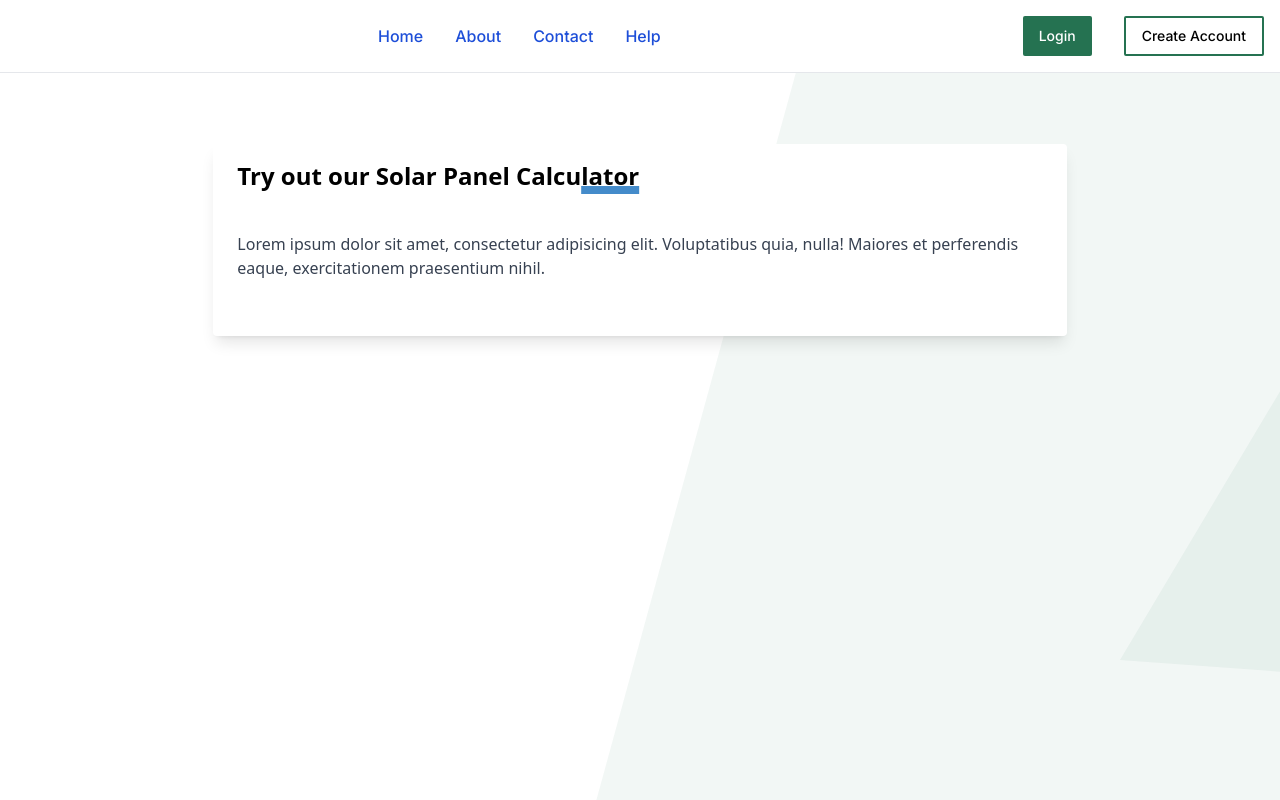
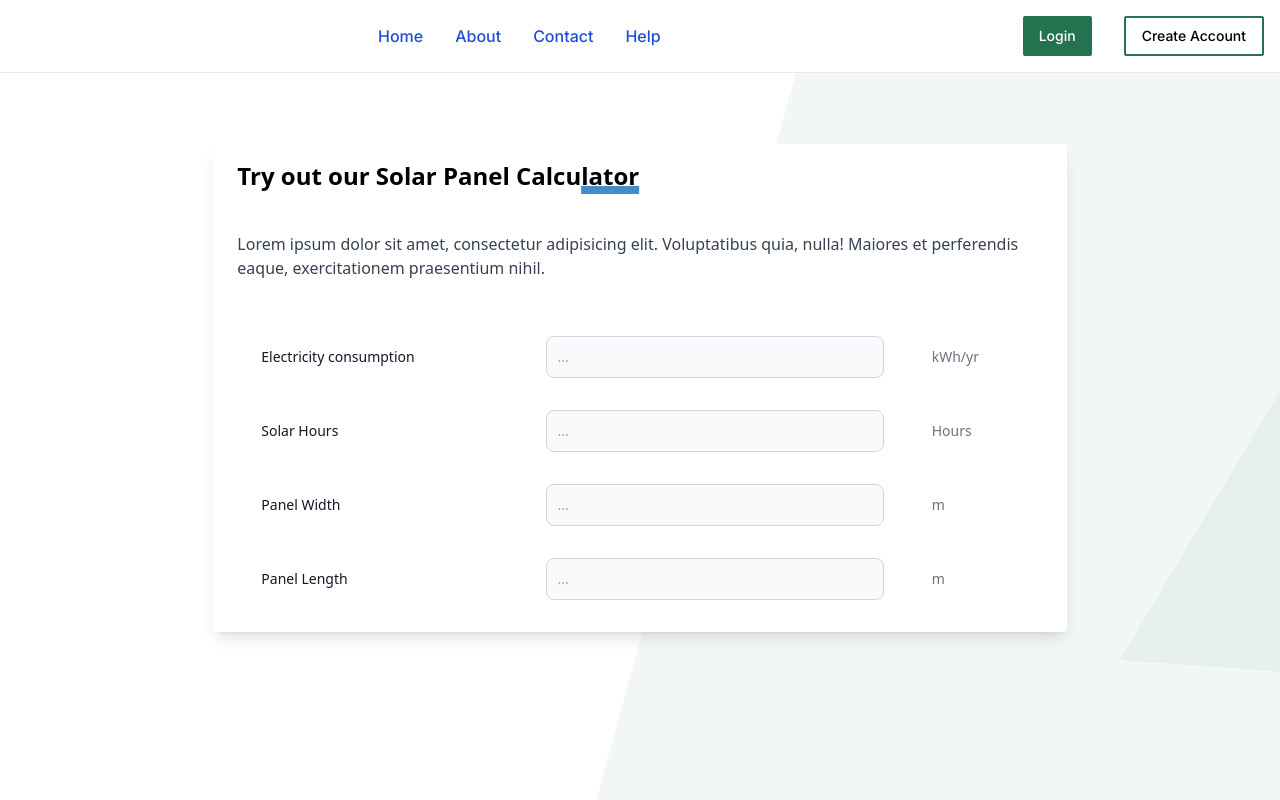
Before and after one commit to Ecotecture/ecotecture-fe, a Next.js app: page /calculator in a window 1280 px wide. Shown: the top 800 px of the page. Built offline with nearby package versions, Linux system fonts and the light colour scheme.

Commit message:
add calculator form

```diff
--- a/app/calculator/page.tsx
+++ b/app/calculator/page.tsx
@@ -27,9 +27,59 @@ export default function Calculator() {
                             <p className="text-gray-700 font-sans text-base mb-10">
                                 Lorem ipsum dolor sit amet, consectetur adipisicing elit. Voluptatibus quia, nulla! Maiores et perferendis eaque, exercitationem praesentium nihil.
                             </p>
-                            <div>
 
+
+                            <div className="relative overflow-x-auto">
+                                <table className="w-full text-sm text-left rtl:text-right text-gray-500 font-sans">
+                                    <tbody>
+                                        <tr className="bg-white">
+                                            <td scope="row" className="px-6 py-4 text-gray-900 whitespace-nowrap">
+                                                Electricity consumption
+                                            </td>
+                                            <td className="px-6 py-4">
+                                                <input type="text" id="electricity" className="bg-gray-50 border border-gray-300 text-gray-900 text-sm rounded-lg focus:ring-green-500 focus:border-green-500 block w-full p-2.5" placeholder="..." required />
+                                            </td>
+                                            <td className="px-6 py-4">
+                                                kWh/yr
+                                            </td>
+                                        </tr>
+                                        <tr className="bg-white">
+                                            <td scope="row" className="px-6 py-4 text-gray-900 whitespace-nowrap">
+                                                Solar Hours
+                                            </td>
+                                            <td className="px-6 py-4">
+                                                <input type="text" id="solar_hours" className="bg-gray-50 border border-gray-300 text-gray-900 text-sm rounded-lg focus:ring-green-500 focus:border-green-500 block w-full p-2.5" placeholder="..." required />
+                                            </td>
+                                            <td className="px-6 py-4">
+                                                Hours
+                                            </td>
+                                        </tr>
+                                        <tr className="bg-white">
+                                            <td scope="row" className="px-6 py-4 text-gray-900 whitespace-nowrap">
+                                                Panel Width
+                                            </td>
+                                            <td className="px-6 py-4">
+                                                <input type="text" id="panel_width" className="bg-gray-50 border border-gray-300 text-gray-900 text-sm rounded-lg focus:ring-green-500 focus:border-green-500 block w-full p-2.5" placeholder="..." required />
+                                            </td>
+                                            <td className="px-6 py-4">
+                                                m
+                                            </td>
+                                        </tr>
+                                        <tr className="bg-white">
+                                            <td scope="row" className="px-6 py-4 text-gray-900 whitespace-nowrap">
+                                                Panel Length
+                                            </td>
+                                            <td className="px-6 py-4">
+                                                <input type="text" id="panel_length" className="bg-gray-50 border border-gray-300 text-gray-900 text-sm rounded-lg focus:ring-green-500 focus:border-green-500 block w-full p-2.5" placeholder="..." required />
+                                            </td>
+                                            <td className="px-6 py-4">
+                                                m
+                                            </td>
+                                        </tr>
+                                    </tbody>
+                                </table>
                             </div>
+
                         </div>
                     </div>
                 </div>
```
